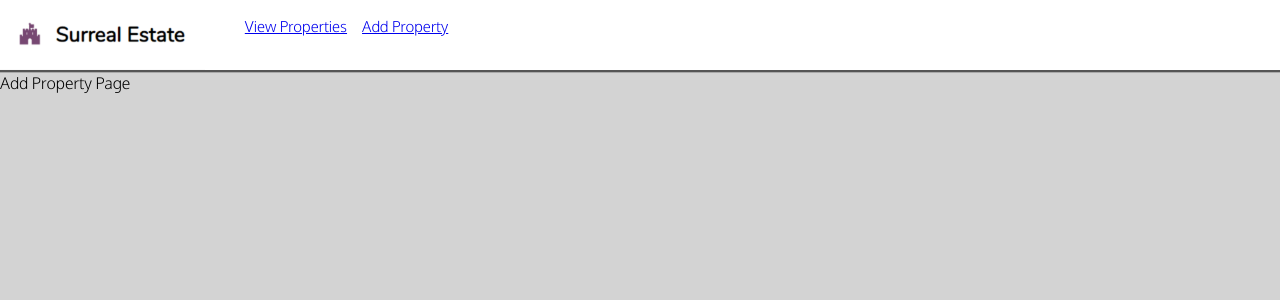
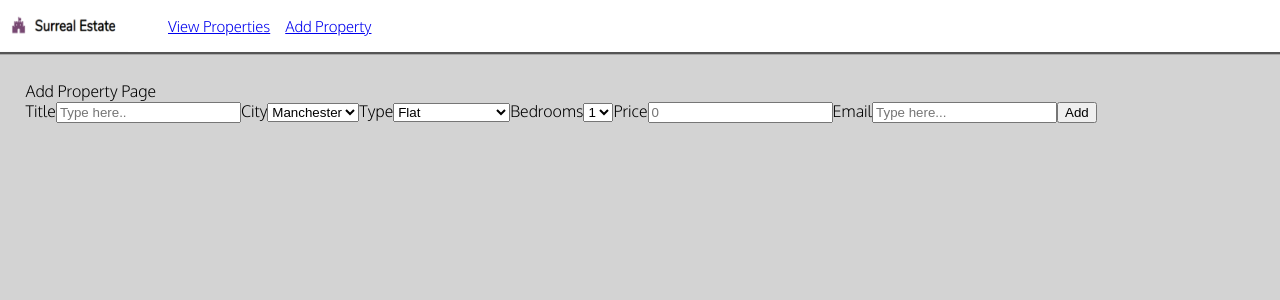
Before and after one commit to DanHope90/Surreal-Estate, a React (Create React App) app: page /add-property in a window 1280 px wide. Shown: the top 300 px of the page. Built offline with nearby package versions, Linux system fonts and the light colour scheme.

Commit message:
added properties

```diff
--- a/src/components/AddProperty.js
+++ b/src/components/AddProperty.js
@@ -1,7 +1,124 @@
-import React from "react";
+import React, { useState } from "react";
+import "../styles/AddProperty.css";
 
 function AddProperty() {
-  return <div>Add Property Page</div>;
+  const initialState = {
+    fields: {
+      title: "",
+      city: "Manchester",
+      Type: "Flat",
+      bedrooms: "",
+      price: "",
+      email: "",
+    },
+  };
+
+  const [fields, setFields] = useState(initialState.fields);
+
+  const handleAddProperty = (event) => {
+    event.preventDefault();
+    console.log(fields);
+  };
+
+  const handleFieldChange = (event) => {
+    const changedName = event.target.name;
+    const changedValue = event.target.value;
+
+    setFields({
+      ...fields,
+      // eslint-disable-next-line spaced-comment
+      [changedName]: changedValue, //why array ?
+    });
+  };
+
+  return (
+    <div className="AddProp">
+      Add Property Page
+      <form className="Form" onSubmit={handleAddProperty}>
+        <label htmlFor="title">
+          Title
+          <input
+            id="title"
+            name="title"
+            value={fields.title}
+            onChange={handleFieldChange}
+            placeholder="Type here.."
+          />
+          <label htmlFor="city">
+            City
+            <select
+              id="city"
+              name="city"
+              value={fields.city}
+              onChange={handleFieldChange}
+            >
+              <option value="manchester"> Manchester</option>
+              <option value="liverpool"> Liverpool</option>
+              <option value="sheffield"> Sheffield</option>
+              <option value="leeds"> Leeds</option>
+            </select>
+            <label htmlFor="type">
+              Type
+              <select
+                id="type"
+                name="type"
+                value={fields.type}
+                onChange={handleFieldChange}
+              >
+                <option value="flat"> Flat</option>
+                <option value="detached"> Detached</option>
+                <option value="semi-detached"> Semi-Detached</option>
+                <option value="terraced"> Terraced</option>
+                <option value="end-of-terraced"> End of Terraced</option>
+                <option value="cottage"> Cottage</option>
+                <option value="bungalow"> Bungalow</option>
+              </select>
+            </label>
+            <label htmlFor="bedrooms">
+              Bedrooms
+              <select
+                id="bedrooms"
+                name="bedrooms"
+                value={fields.bedrooms}
+                onChange={handleFieldChange}
+              >
+                <option value="1"> 1</option>
+                <option value="2"> 2</option>
+                <option value="3"> 3</option>
+                <option value="4"> 4</option>
+                <option value="5"> 5</option>
+              </select>
+            </label>
+            <label htmlFor="price">
+              Price
+              <input
+                type="number"
+                id="price"
+                name="price"
+                value={fields.price}
+                onChange={handleFieldChange}
+                placeholder="0"
+              />
+            </label>
+            <label htmlFor="email">
+              Email
+              <input
+                type="email"
+                id="email"
+                name="email"
+                value={fields.email}
+                onChange={handleFieldChange}
+                placeholder="Type here..."
+              />
+            </label>
+          </label>
+          <button className="AddProp-Button" type="submit">
+            Add
+          </button>
+        </label>
+      </form>
+    </div>
+  );
 }
 
 export default AddProperty;
--- a/src/components/App.js
+++ b/src/components/App.js
@@ -7,7 +7,6 @@ import AddProperty from "./AddProperty";
 
 function App() {
   return (
-    <body className="body">
     <div className="App">
       <NavBar />
       <Switch>
@@ -15,7 +14,6 @@ function App() {
         <Route exact path="/add-property" component={AddProperty} />
       </Switch>
     </div>
-    </body>
   );
 }
 
--- /dev/null
+++ b/src/styles/AddProperty.css
@@ -0,0 +1,13 @@
+.AddProp {
+  padding: 2%;
+  text-align: left;
+}
+
+.Form{
+    color: black;
+
+}
+
+.AddProp-Button{
+
+}
--- a/src/styles/NavBar.css
+++ b/src/styles/NavBar.css
@@ -6,7 +6,7 @@
 
 .logo{
     min-height: 9%;
-    max-width: 16%;
+    max-width: 10%;
 }
 
 /* .navbar-links{
```
Lines whose indentation alone changed are shown as unchanged.
